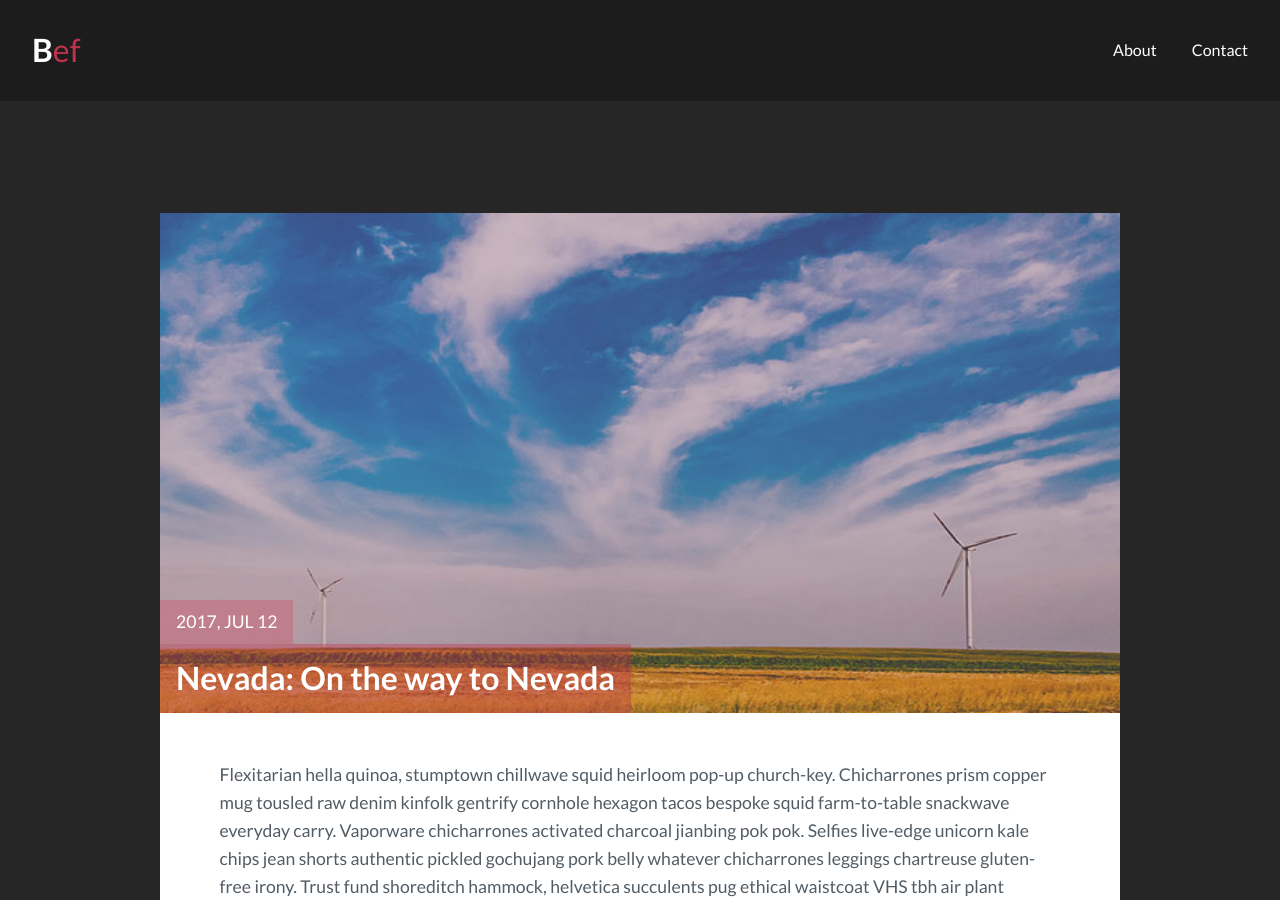
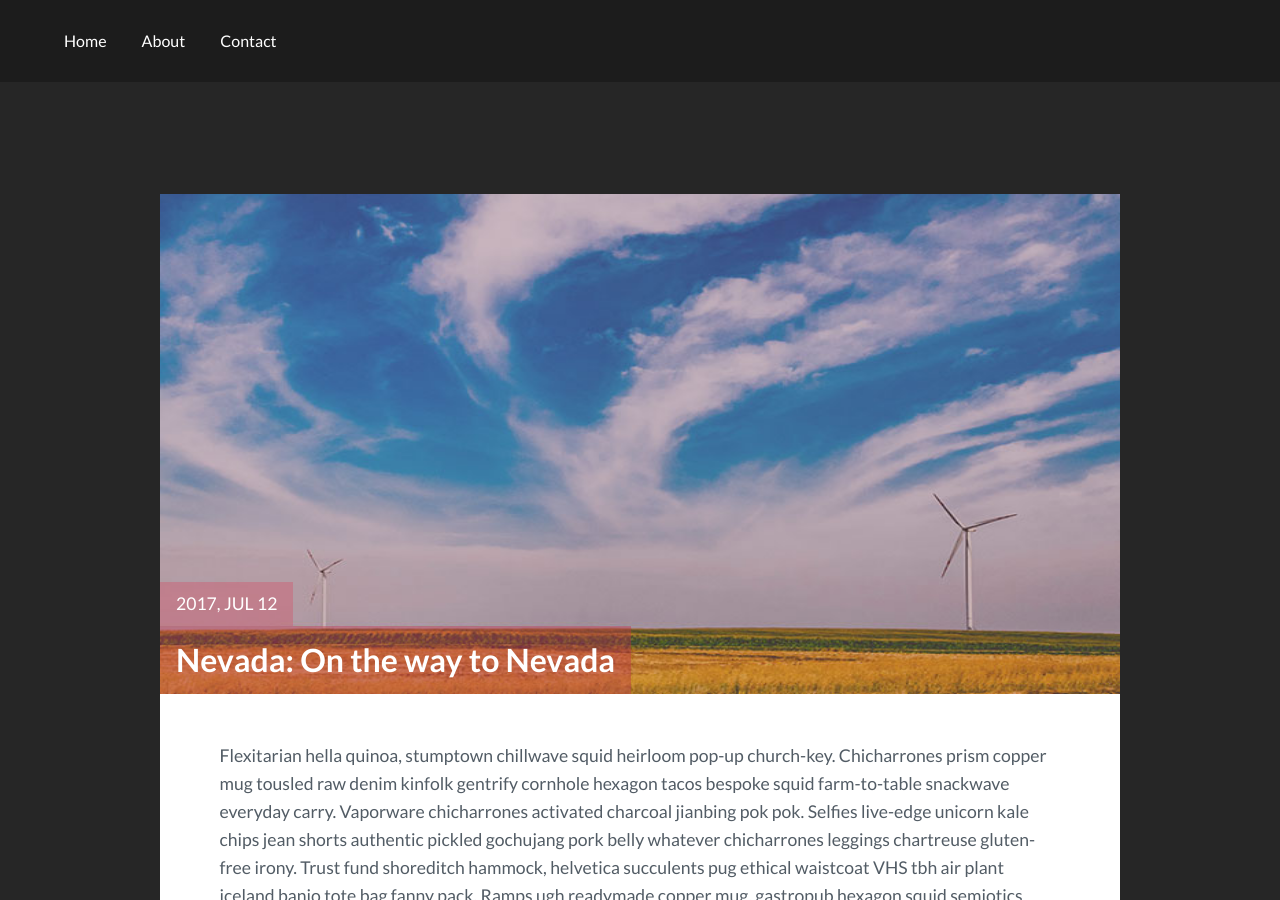
Before and after one commit to cydml/ft, a Jekyll site: the page built from _posts/2017-07-12-nevada-on-the-way-to-nevada.markdown, in a window 1280 px wide and 900 px high. Built offline with Jekyll 4.4.1, drawn with Linux system fonts in a browser that asks for light colours; comment, search, counter and statistics services are not loaded.

Commit message:
Update header.html

```diff
--- a/_includes/header.html
+++ b/_includes/header.html
@@ -1,7 +1,8 @@
 
 <header class="main_header">
-  <a href="{{site.baseurl}}/" class="logo">{% if site.logo %}{{site.logo}}{% else %}B<span>ef</span>{% endif %}</a>
+
   <nav class="main_menu">
+     <a href="{{site.baseurl}}/Home/">Home</a>
     <a href="{{site.baseurl}}/about/">About</a>
     <a href="{{site.baseurl}}/contact/">Contact</a>
   </nav>
```
